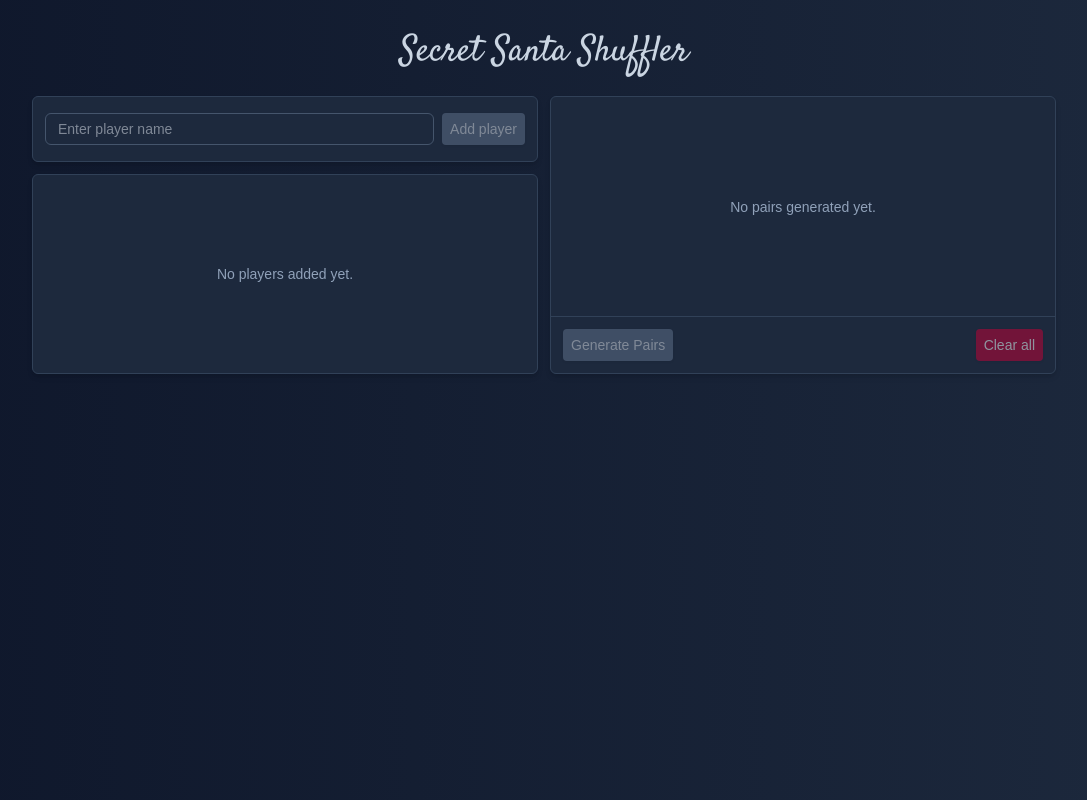
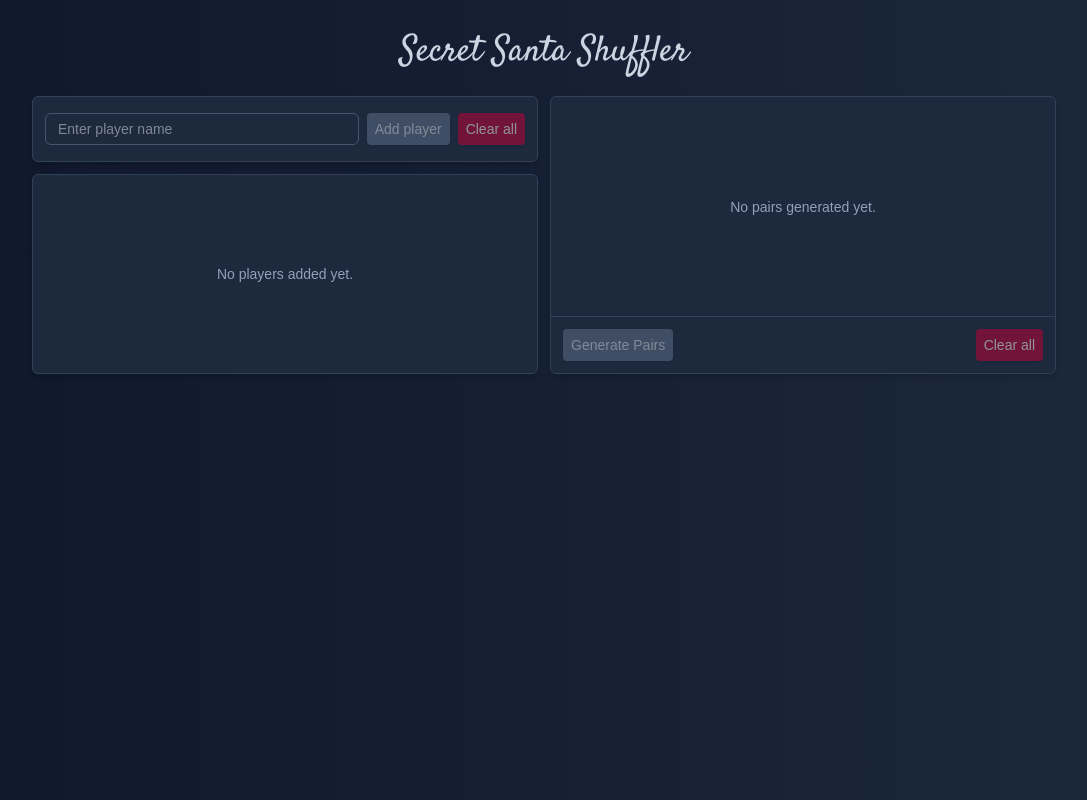
Before and after one commit to ffrancon/secretSantaShuffler, a React (Vite) app: page / in a window 1280 px wide. Shown: the whole page, without its empty margins (96-1183 px from the left). Built offline with nearby package versions, Linux system fonts and the light colour scheme; a web font is replaced by a local one.

Commit message:
add button to clear all players at once

```diff
--- a/src/components/ui/Players/Players.tsx
+++ b/src/components/ui/Players/Players.tsx
@@ -2,6 +2,7 @@ import { memo, useCallback } from "react";
 import { useSecretSantaCtx } from "@/context";
 import { Player } from "./Player";
 import { InputWithButtons } from "@/components/ui/common/InputWithButtons";
+import { Button } from "../common/Button";
 
 export const Players = memo(() => {
   const {
@@ -44,9 +45,13 @@ export const Players = memo(() => {
     [dispatch],
   );
 
+  const clearPlayers = useCallback(() => {
+    dispatch({ type: "clear_players" });
+  }, [dispatch]);
+
   return (
     <div className="mx-auto w-full">
-      <div className="rounded-md border border-slate-700 bg-slate-800 px-3 py-4 shadow-md">
+      <div className="flex gap-2 rounded-md border border-slate-700 bg-slate-800 px-3 py-4 shadow-md">
         <InputWithButtons
           propagate={addPlayer}
           confirmButtonLabel="Add player"
@@ -54,6 +59,13 @@ export const Players = memo(() => {
           clearAfterConfirm
           aria-label="Add player input"
         />
+        <Button
+          variant="destructive"
+          onClick={clearPlayers}
+          disabled={players.length === 0}
+        >
+          Clear all
+        </Button>
       </div>
       <div
         className={`mt-3 flex min-h-[200px] flex-col ${
```
